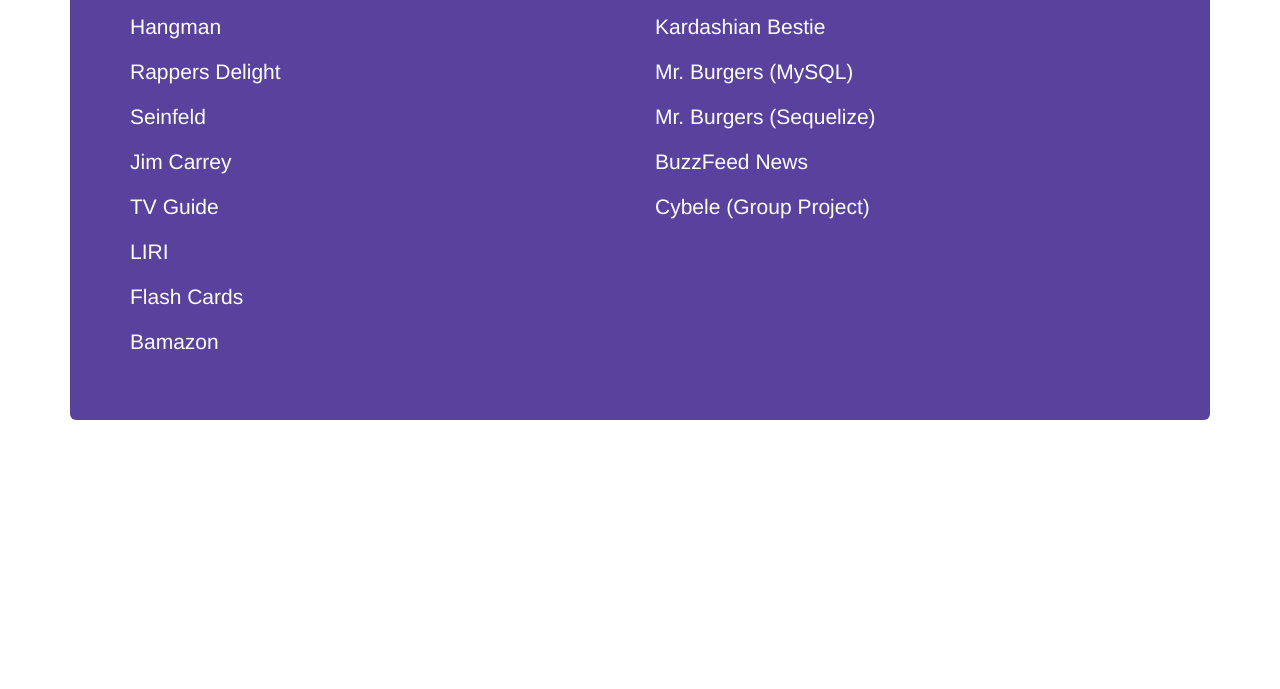
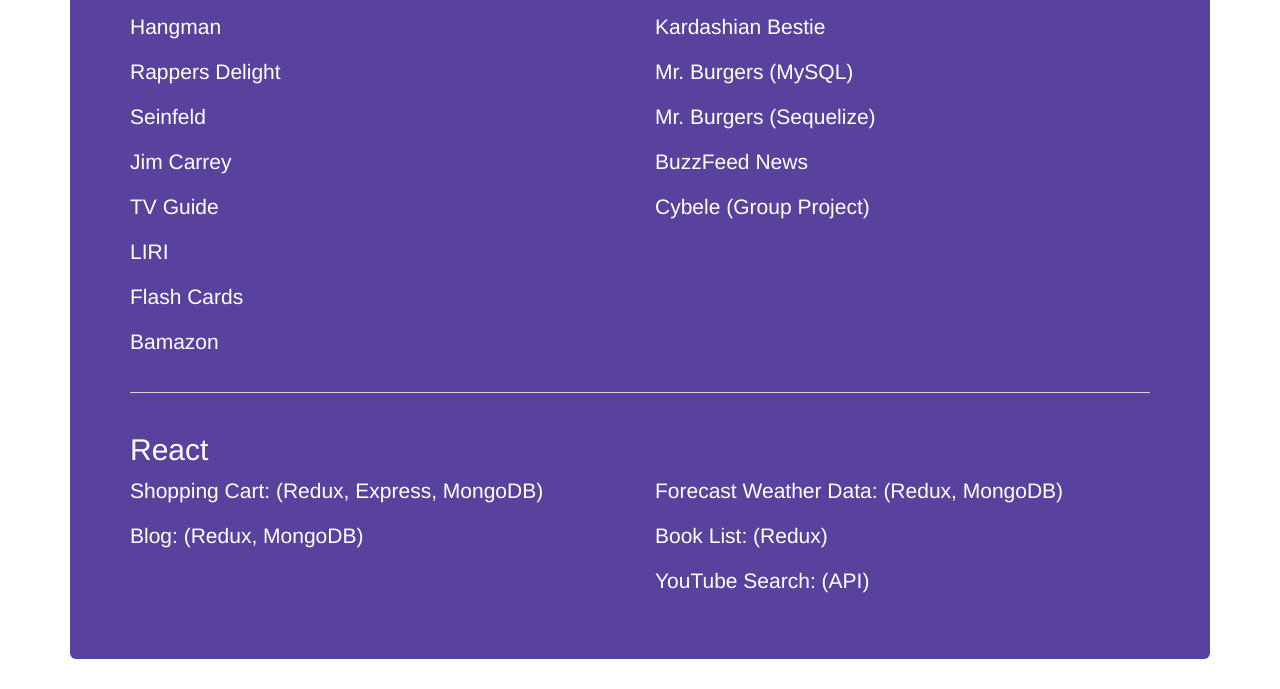
Before and after one commit to MZ1387/Bootstrap_Portfolio, a plain HTML site: page portfolio.html in a window 1280 px wide. Shown: the part 375-1064 px from the top of the page. Before the commit the page ends 825 px from the top, so only its background shows below. Drawn offline with nearby package versions, Linux system fonts and the light colour scheme.

Commit message:
Update Portfolio with React Projects

```diff
--- a/portfolio.html
+++ b/portfolio.html
@@ -79,6 +79,33 @@
                     </a>
                 </div>
             </div>
+            <hr>
+            <div class="row">
+                <div class="col-lg-12 col-md-12">
+                    <h2 class="text-left purple-text" style="color:#ffffff;">React </h2>
+                    <div class="row">
+                        <div class="col-lg-6 col-md-12">
+                            <a href="https://github.com/MZ1387/React_Shopping-Cart" target="_blank">
+                                <p class="text-left" style="color:#ffffff;">Shopping Cart: (Redux, Express, MongoDB)</p>
+                            </a>
+                            <a href="https://github.com/MZ1387/React_Blog" target="_blank">
+                                <p class="text-left" style="color:#ffffff;">Blog: (Redux, MongoDB)</p>
+                            </a>
+                        </div>
+                        <div class="col-lg-6 col-md-12">
+                            <a href="https://github.com/MZ1387/React_Forecast-Weather-Data" target="_blank">
+                                <p class="text-left" style="color:#ffffff;">Forecast Weather Data: (Redux, MongoDB)</p>
+                            </a>
+                            <a href="https://github.com/MZ1387/React_Book-List" target="_blank">
+                                <p class="text-left" style="color:#ffffff;">Book List: (Redux)</p>
+                            </a>
+                            <a href="https://github.com/MZ1387/React_YouTube-API" target="_blank">
+                                <p class="text-left" style="color:#ffffff;">YouTube Search: (API)</p>
+                            </a>
+                        </div>
+                    </div>
+                </div>
+            </div>
         </div>
     </div>
     <script src="https://cdnjs.cloudflare.com/ajax/libs/jquery/1.12.4/jquery.min.js"></script>
```
